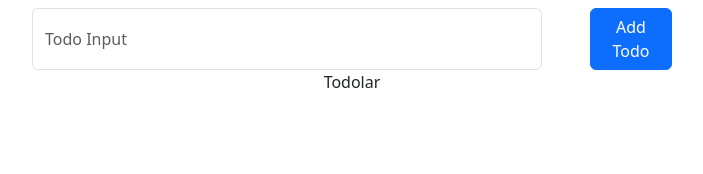
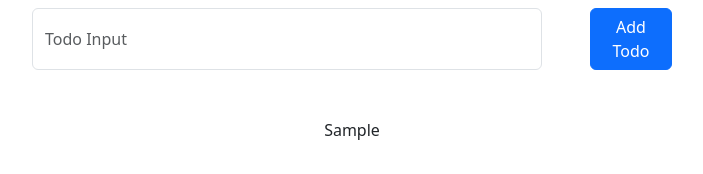
Before and after one commit to erkutsakar/TodoList, a React (Create React App) app: page / in a window 1280 px wide. Both pictures are taken after typing "Sample" into the empty fields and a click on the button "Add Todo". Shown: the part 144-318 px from the top of the page, without its empty margins (288-991 px from the left). Built offline with nearby package versions, Linux system fonts and the light colour scheme.

Commit message:
son durum

```diff
--- a/src/App.js
+++ b/src/App.js
@@ -1,7 +1,7 @@
 
 import {Form, Button} from 'react-bootstrap';
 
-import { useEffect, useState } from 'react';
+import {  useState } from 'react';
 
 function App() {
 
@@ -14,9 +14,8 @@ const addTodo = () =>
   setTodo('')
 }
 
-useEffect( () => {console.log(todoList)}, [todoList])
 
-
+// test
 
   return (
     <div className="d-flex flex-column justify-content-center align-items-center mt-5">
@@ -31,8 +30,11 @@ useEffect( () => {console.log(todoList)}, [todoList])
          <Button className='ms-5' onClick={() => {addTodo()} }>Add Todo</Button>
          </div>
 
-         <div>
-          Todolar
+         <div className='mt-5'>
+          {
+            todoList.map(
+              todoitem => <div key={todoitem}>{todoitem}</div>
+            )           }
          </div>
     </div>
 
```
